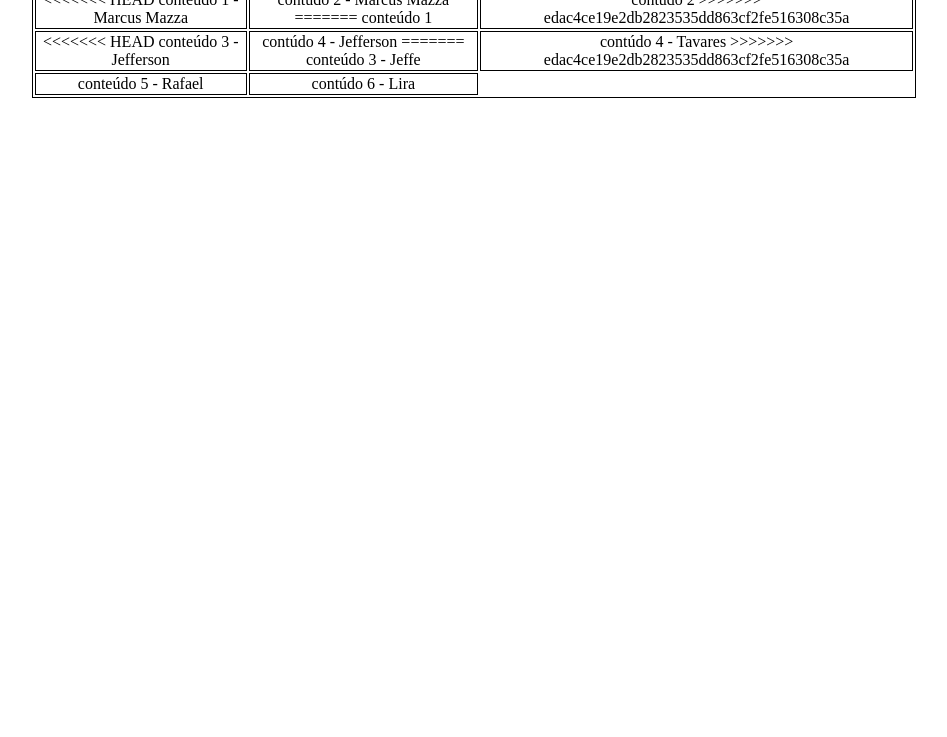
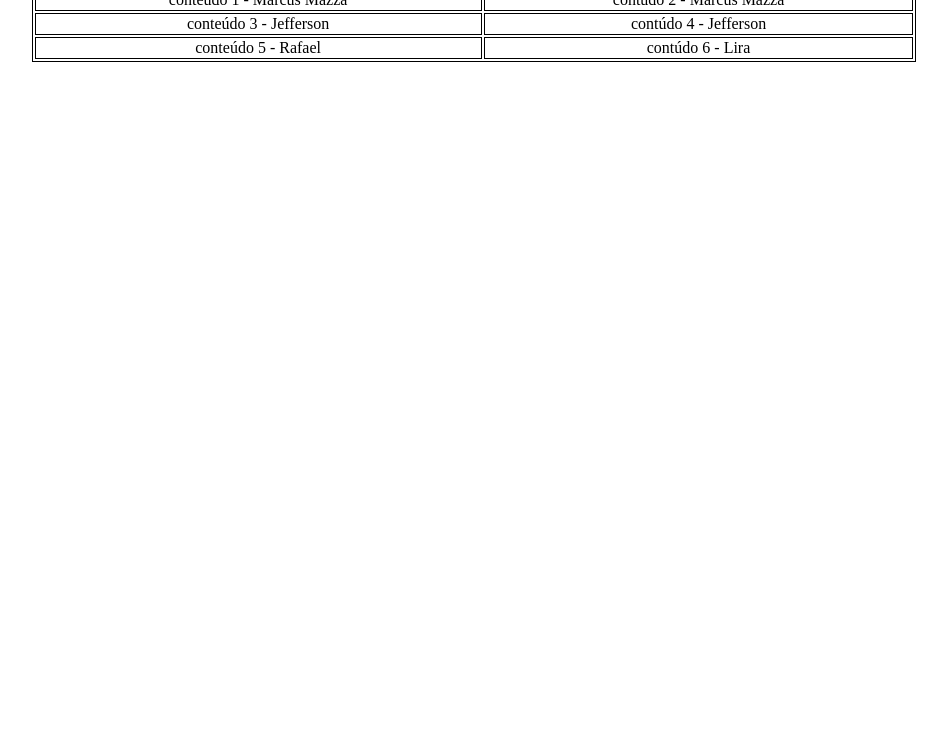
Before and after one commit to JeffeTavares84/Gest_Code, a plain HTML site: page index.html in a window 1280 px wide. Shown: the part 63-800 px from the top of the page, without its empty margins (166-1113 px from the left). Drawn offline with Linux system fonts and the light colour scheme.

Commit message:
Update index.html

```diff
--- a/index.html
+++ b/index.html
@@ -17,32 +17,18 @@
             </tr>
             <tr>
                 <td style="text-align: center; border:1px solid black;">
-<<<<<<< HEAD
                     conteúdo 1 - Marcus Mazza
                 </td>
                 <td style="text-align: center; border:1px solid black">
                     contúdo 2 - Marcus Mazza
-=======
-                    conteúdo 1
-                </td>
-                <td style="text-align: center; border:1px solid black">
-                    contúdo 2
->>>>>>> edac4ce19e2db2823535dd863cf2fe516308c35a
                 </td>
             </tr>
             <tr>
                 <td style="text-align: center; border:1px solid black;">
-<<<<<<< HEAD
                     conteúdo 3 - Jefferson
                 </td>
                 <td style="text-align: center; border:1px solid black">
                     contúdo 4 - Jefferson
-=======
-                    conteúdo 3 - Jeffe
-                </td>
-                <td style="text-align: center; border:1px solid black">
-                    contúdo 4 - Tavares
->>>>>>> edac4ce19e2db2823535dd863cf2fe516308c35a
                 </td>
             </tr>
             <tr>
```
